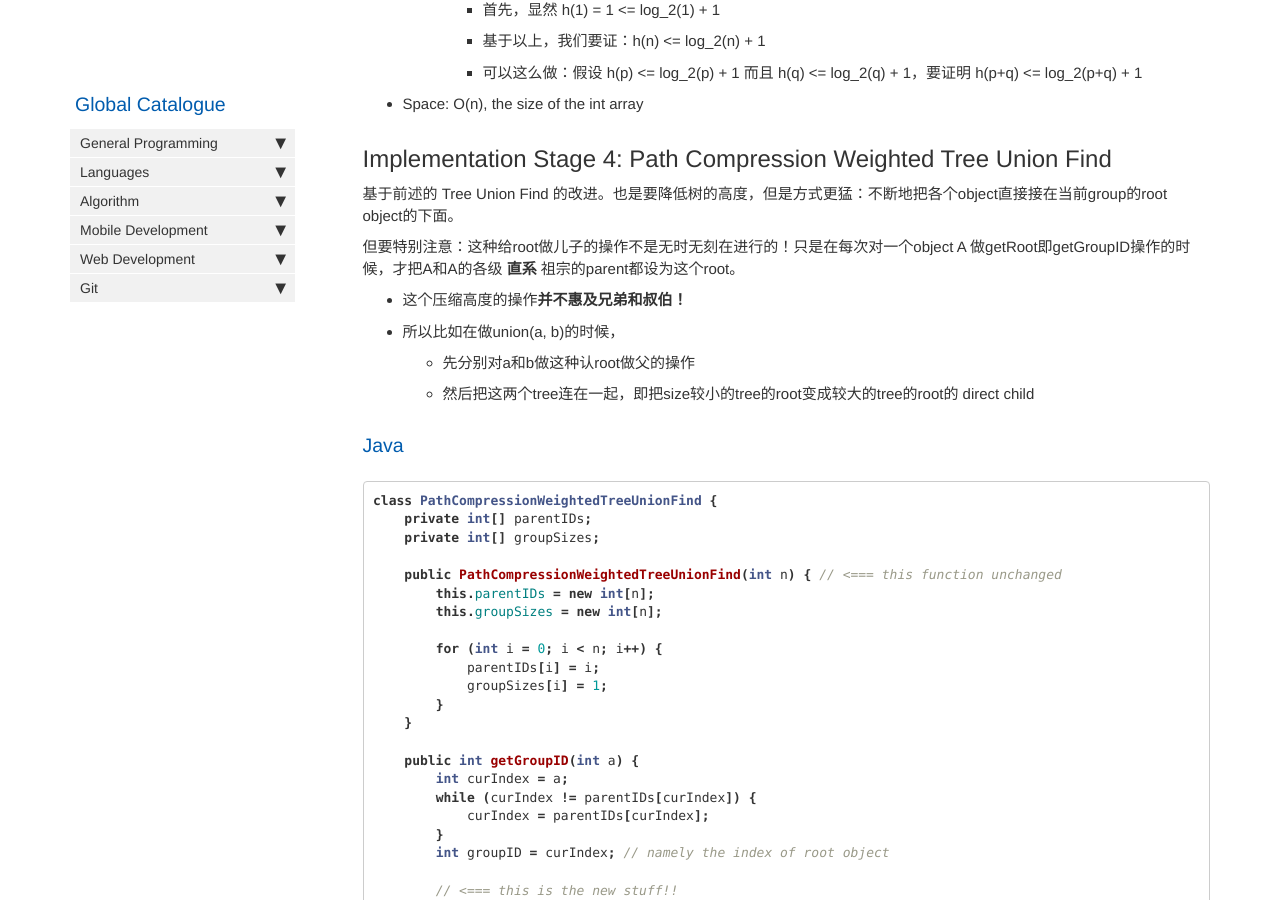
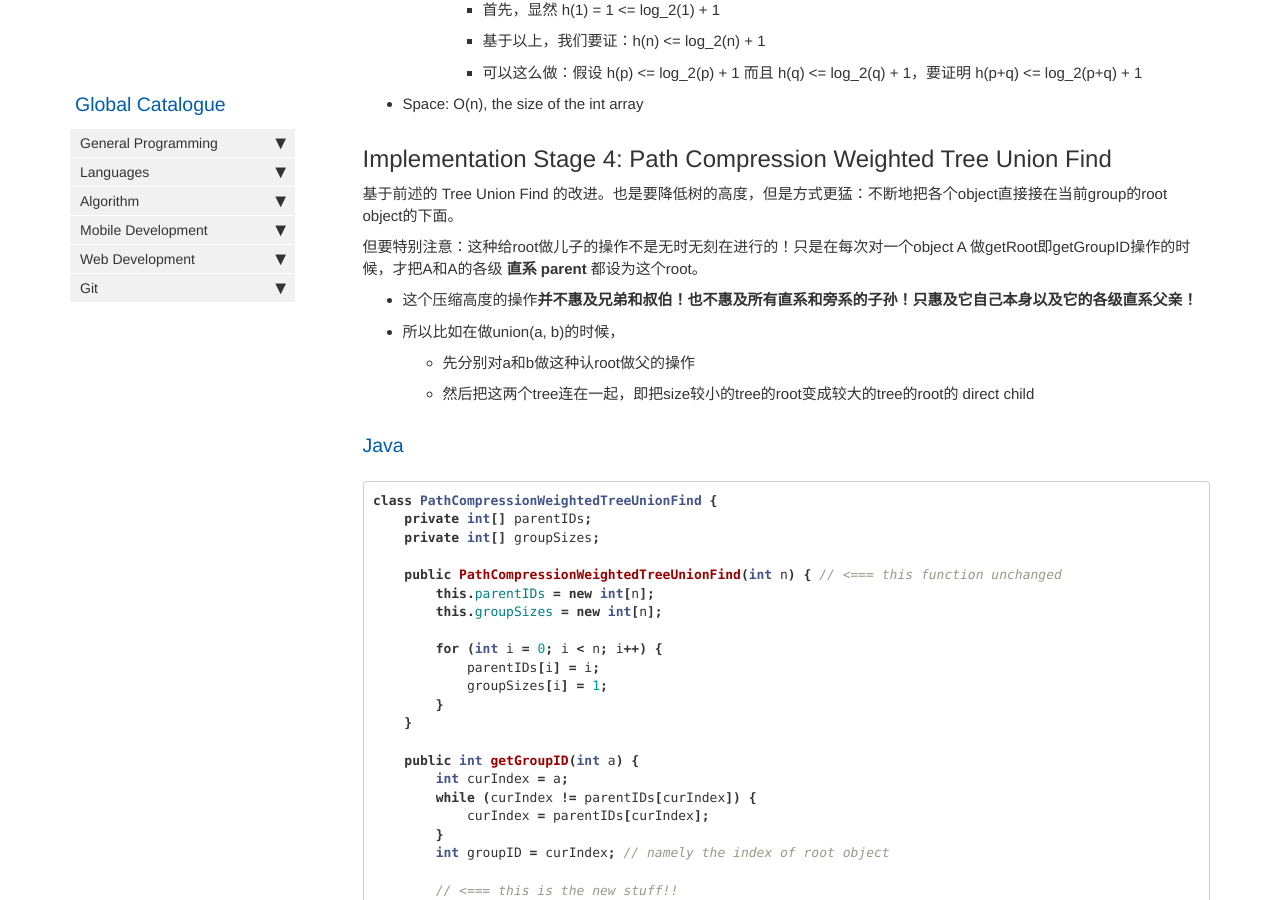
Before and after one commit to HungryOrc/hungryorc.github.io, a Jekyll site: the page built from pages/algorithm/algorithm_union_find.md, in a window 1280 px wide and 900 px high, scrolled down 4653 px. Built offline with Jekyll 4.4.1, drawn with Linux system fonts in a browser that asks for light colours; nearby versions of some CDN libraries; comment, search, counter and statistics services are not loaded.

Commit message:
Update algorithm_union_find.md

```diff
--- a/pages/algorithm/algorithm_union_find.md
+++ b/pages/algorithm/algorithm_union_find.md
@@ -222,8 +222,8 @@ class WeightedTreeUnionFind {
 ## Implementation Stage 4: Path Compression Weighted Tree Union Find
 基于前述的 Tree Union Find 的改进。也是要降低树的高度，但是方式更猛：不断地把各个object直接接在当前group的root object的下面。
 
-但要特别注意：这种给root做儿子的操作不是无时无刻在进行的！只是在每次对一个object A 做getRoot即getGroupID操作的时候，才把A和A的各级 **直系** 祖宗的parent都设为这个root。
-* 这个压缩高度的操作**并不惠及兄弟和叔伯！**
+但要特别注意：这种给root做儿子的操作不是无时无刻在进行的！只是在每次对一个object A 做getRoot即getGroupID操作的时候，才把A和A的各级 **直系 parent** 都设为这个root。
+* 这个压缩高度的操作**并不惠及兄弟和叔伯！也不惠及所有直系和旁系的子孙！只惠及它自己本身以及它的各级直系父亲！**
 * 所以比如在做union(a, b)的时候，
   * 先分别对a和b做这种认root做父的操作
   * 然后把这两个tree连在一起，即把size较小的tree的root变成较大的tree的root的 direct child
```
